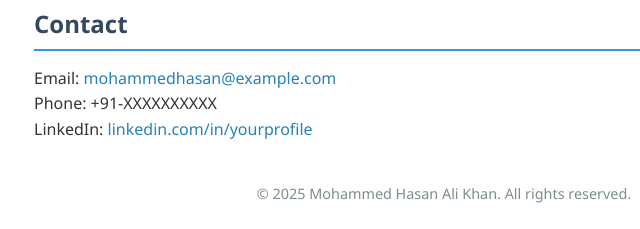
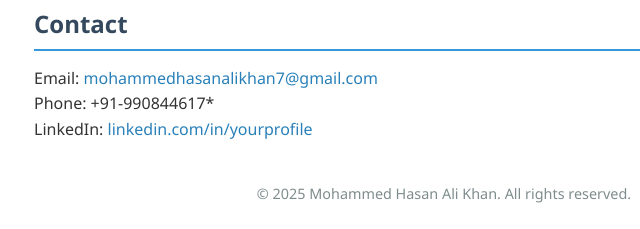
Before and after one commit to hasan-005/portfolio, a plain HTML site: page index.html in a window 1280 px wide. Shown: the part 905-1134 px from the top of the page, 196-836 px from the left. Drawn offline with Linux system fonts and the light colour scheme.

Commit message:
Update index.html

```diff
--- a/index.html
+++ b/index.html
@@ -168,9 +168,9 @@
 
     <section>
         <h2>Contact</h2>
-        <p>Email: <a href="mailto:mohammedhasan@example.com">mohammedhasan@example.com</a></p>
-        <p>Phone: +91-XXXXXXXXXX</p>
-        <p>LinkedIn: <a href="https://www.linkedin.com/in/yourprofile" target="_blank">linkedin.com/in/yourprofile</a></p>
+        <p>Email: <a href="mailto:mohammedhasanalikhan7@gmail.com">mohammedhasanalikhan7@gmail.com</a></p>
+        <p>Phone: +91-990844617*</p>
+        <p>LinkedIn: <a href="https://www.linkedin.com/in/mohammed-hasan-ali-khan-950632290 " target="_blank">linkedin.com/in/yourprofile</a></p>
     </section>
 
     <footer>
```
